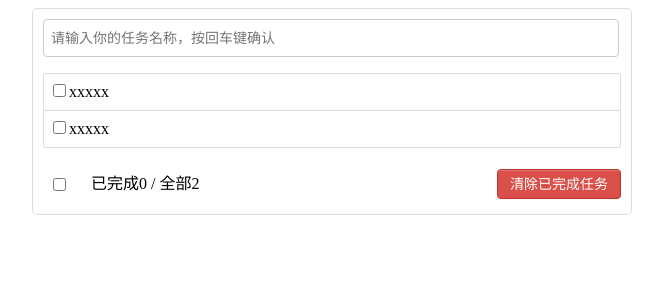
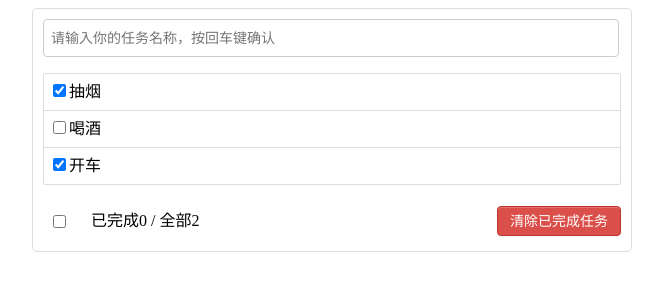
Before and after one commit to bybookcover/vue, a Vue app: page / in a window 1280 px wide. Shown: the top 300 px of the page, without its empty margins (308-971 px from the left). Built offline with nearby package versions, Linux system fonts and the light colour scheme.

Commit message:
6-16learn

```diff
--- a/package.json
+++ b/package.json
@@ -8,6 +8,7 @@
   },
   "dependencies": {
     "core-js": "^3.8.3",
+    "nanoid": "^4.0.0",
     "vue": "^2.6.14"
   },
   "devDependencies": {
--- a/src/App.vue
+++ b/src/App.vue
@@ -3,8 +3,8 @@
     <div id="root">
       <div class="todo-container">
         <div class="todo-wrap">
-          <MyHeader></MyHeader>
-          <MyList></MyList>
+          <MyHeader :addTodo="addTodo"></MyHeader>
+          <MyList :todos="todos" :checkTodo="checkTodo"></MyList>
           <MyFooter></MyFooter>
         </div>
       </div>
@@ -24,9 +24,28 @@ export default {
     MyHeader,
     MyList,
     MyFooter
-
-
-}
+  },
+   data(){
+      return{
+        todos:[
+          {id:'001',title:'抽烟',done:true},
+          {id:'002',title:'喝酒',done:false},
+          {id:'003',title:'开车',done:true},
+        ]
+      }
+    },
+    methods:{
+      // 添加todo
+      addTodo(todoObj){
+        this.todos.unshift(todoObj)
+      },
+      //取消勾选
+      checkTodo(id){
+        this.todos.forEach((todo)=>{
+          if(todo.id === id ) todo.done = !todo.done
+        })
+      }
+    }
 }
 </script>
 
--- a/src/components/MyHeader.vue
+++ b/src/components/MyHeader.vue
@@ -1,12 +1,30 @@
 <template>
     <div class="todo-header">
-      <input type="text" placeholder="请输入你的任务名称，按回车键确认"/>
+      <input type="text" placeholder="请输入你的任务名称，按回车键确认" v-model="title" @keyup.enter="add"/>
     </div>
 </template>
 
 <script>
+import {nanoid} from 'nanoid'
 export default {
-  name: 'MyHeader'
+  name: 'MyHeader',
+  props:['addTodo'],
+  data(){
+    return{
+      title:''
+    }
+  },
+  methods:{
+    add(){
+      //校验数据  trim() 去除空格
+      if(!this.title.trim()) return alert('输入数据不能为空')
+      const todoObj = {id:nanoid(),title:this.title,done:false}
+      // 添加对象
+      this.addTodo(todoObj)
+      //清空数据
+      this.title = ''
+    }
+  }
 }
 </script>
 
--- a/src/components/MyItem.vue
+++ b/src/components/MyItem.vue
@@ -1,8 +1,8 @@
 <template>
   <li>
     <label>
-      <input type="checkbox"/>
-      <span>xxxxx</span>
+      <input type="checkbox" :checked = "todo.done" @change="handleCheck(todo.id)"/>
+      <span>{{todo.title}}</span>
     </label>
     <button class="btn btn-danger" style="display:none">删除</button>
   </li>
@@ -10,7 +10,14 @@
 
 <script>
 export default {
-  name: 'MyItem'
+  name: 'MyItem' ,
+  props:['todo','checkTodo'],
+  methods:{
+    handleCheck(id){
+      // 将todo对象的done值取反
+      this.checkTodo(id)
+    }
+  }
 }
 </script>
 
--- a/src/components/MyList.vue
+++ b/src/components/MyList.vue
@@ -1,8 +1,12 @@
 <template>
   <div>
     <ul class="todo-main">
-      <MyItem></MyItem>
-      <MyItem></MyItem>
+      <MyItem
+        v-for="todoObj in todos"
+        :key="todoObj.id"
+        :todo="todoObj"
+        :checkTodo="checkTodo">
+        </MyItem>
     </ul>
   </div>
 </template>
@@ -12,7 +16,8 @@ import MyItem from './MyItem.vue';
 
 export default {
     name: "MyList",
-    components: { MyItem }
+    components: { MyItem },
+    props:['todos','checkTodo']
 }
 </script>
 
```
Also changed, not shown: 2 other files (tests, documents, lock files or other folders).
